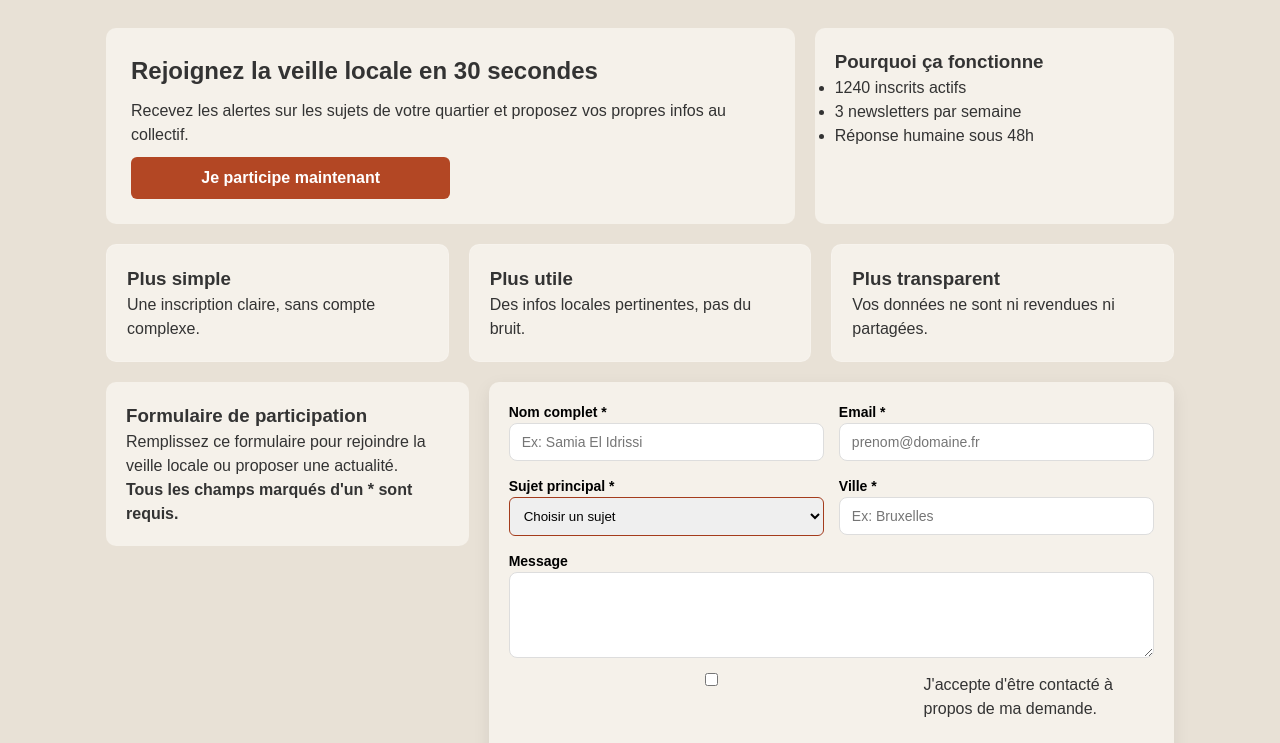
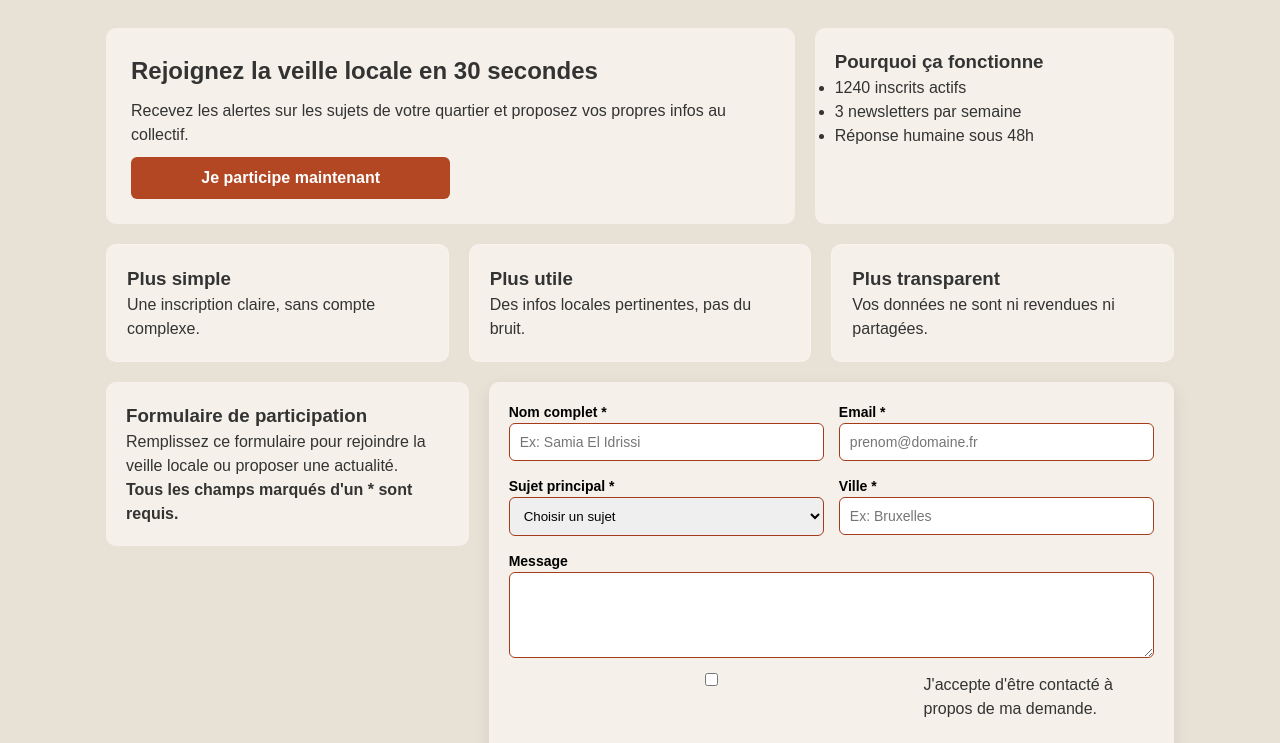
Before and after one commit to Satoruhali/starter-4-prj-jeudi-vendredi, a website: page inscription.html in a window 1280 px wide. Shown: the part 57-800 px from the top of the page. Drawn offline with Linux system fonts and the light colour scheme.

Commit message:
nine commit "change the specifity to clolor for imput, text area"

```diff
--- a/inscription.html
+++ b/inscription.html
@@ -133,7 +133,7 @@ body {
     color: #000;
 }
 
-input, textarea, select {
+.contact-form input, .contact-form textarea, select {
   padding: 10px;
   border-radius: 6px;
   border: 1px solid #a43c1c ;
```
